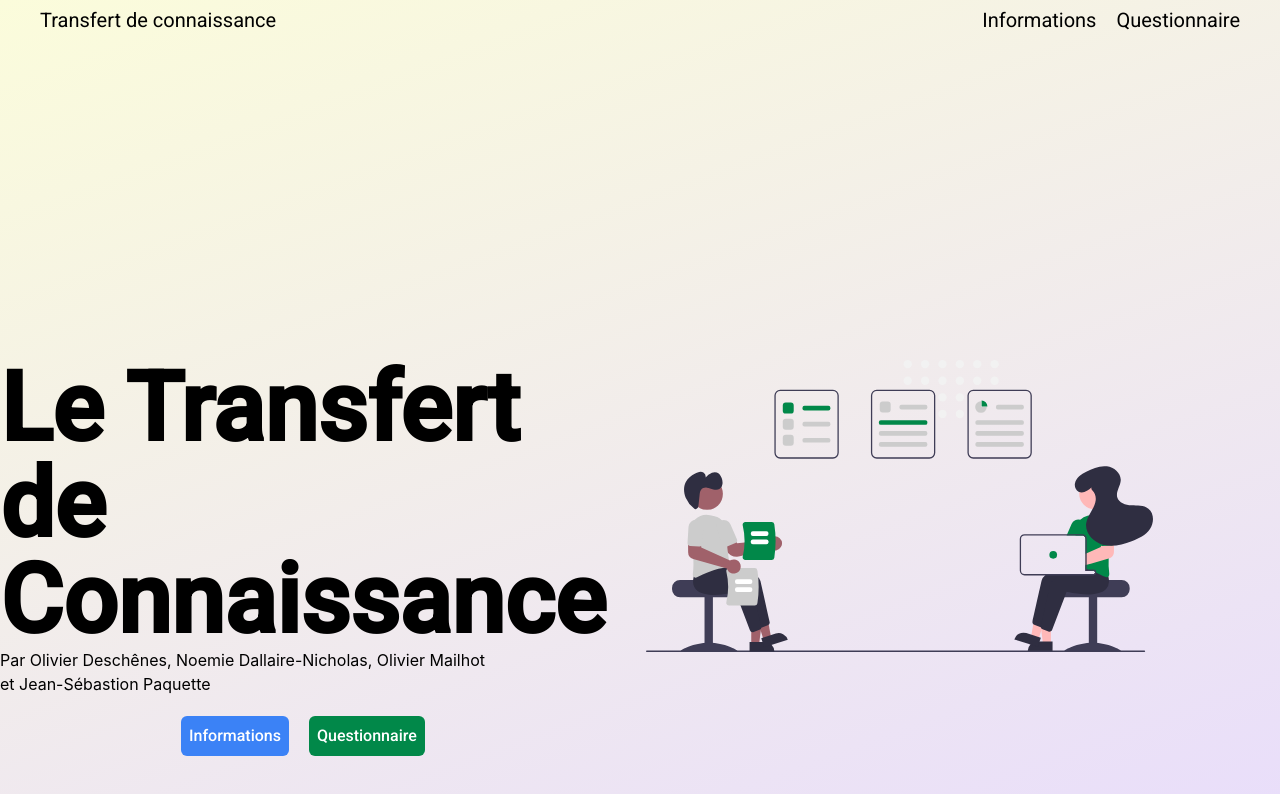
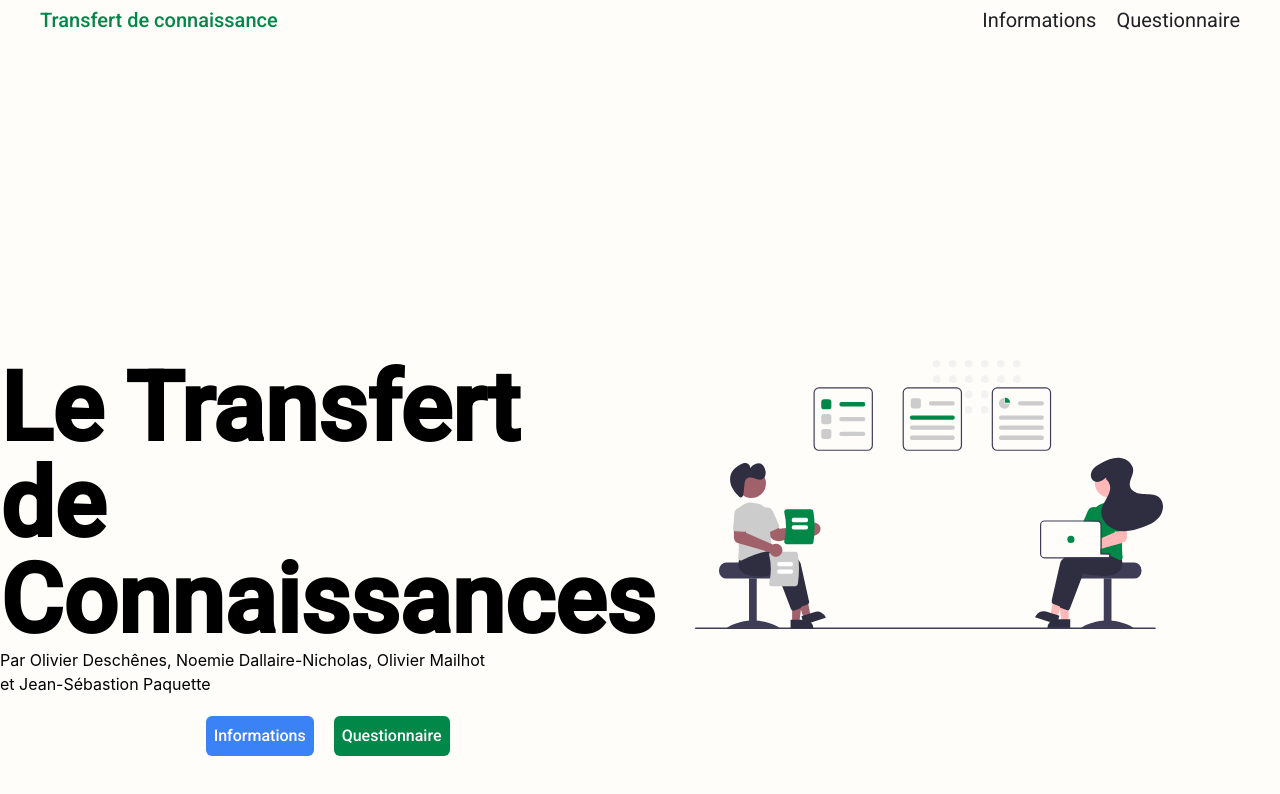
Before and after one commit to odeschenes-uds-dinf-s2/ADM124_defi, a React (Create React App) app: page / in a window 1280 px wide. Shown: the top 794 px of the page. Built offline with nearby package versions, Linux system fonts and the light colour scheme.

Commit message:
avancement

```diff
--- a/src/App.css
+++ b/src/App.css
@@ -27,7 +27,8 @@
 }
 
 body {
-    background-image: linear-gradient(-20deg, #e9defa 0%, #fbfcdb 100%);
+    //background-image: linear-gradient(-20deg, #e9defa 0%, #fbfcdb 100%);
+    background-color: #FFFDFA;
 }
 
 .navigation {
--- a/src/component/Home/Home.jsx
+++ b/src/component/Home/Home.jsx
@@ -10,15 +10,15 @@ export function Home() {
         <div className={'flex flex-col'}>
           <div>
             <h1 className={'home-title'}>
-              Le Transfert<br />de Connaissance
+              Le Transfert<br />de Connaissances
             </h1>
           </div>
           <div>
             Par Olivier Deschênes, Noemie Dallaire-Nicholas, Olivier Mailhot <br />et Jean-Sébastion Paquette
           </div>
           <div className={'home-links flex mt-5 justify-center space-x-5'}>
-            <div className={'bg-blue-500'}><Link to={'/informations'} >Informations</Link></div>
-            <div className={'bg-udes-100 text-white'}><Link to={'/questionnaire'}>Questionnaire</Link></div>
+            <Link className={'bg-blue-500'} to={'/informations'} >Informations</Link>
+            <Link className={'bg-udes-100'} to={'/questionnaire'}>Questionnaire</Link>
           </div>
         </div>
         <div>
--- a/src/component/Home/home.css
+++ b/src/component/Home/home.css
@@ -3,6 +3,8 @@
     /*background-image: linear-gradient(60deg, #abecd6 0%, #fbed96 100%);*/
 
     padding-top: 20rem;
+
+    animation: show 2s linear;
 }
 
 .home-title {
@@ -15,8 +17,17 @@
     width: 80%;
 }
 
-.home-links > div {
+.home-links > a {
     font-weight: 500;
     font-family: 'Roboto', sans-serif;
-    @apply text-white p-2 rounded-md hover:cursor-pointer;
+    @apply text-white p-2 rounded-md hover:cursor-pointer hover:scale-105;
 }
+
+@keyframes show {
+    from {
+        opacity: 0;
+    }
+    to {
+        opacity: 1;
+    }
+}
--- a/src/component/Navigation/navigation.css
+++ b/src/component/Navigation/navigation.css
@@ -1,8 +1,15 @@
 .navigation {
     font-family: 'Roboto', sans-serif;
+    font-weight: 300;
     @apply text-xl;
+    color: #202124;
 }
 
 .navigation a[aria-current="page"] {
-   /* @apply text-udes-100*/
+    @apply text-udes-100
 }
+
+.navigation a:hover,
+.navigation a[aria-current="page"]{
+    font-weight: 500;
+}
--- a/src/component/Question/Question.css
+++ b/src/component/Question/Question.css
@@ -33,7 +33,6 @@ section.question {
     justify-content: center;
     align-items: center;
     width: 100%;
-    background-color: #F0F0F0;
 }
 
 section.question header {
@@ -55,7 +54,7 @@ section.question li {
     display: flex;
     flex-direction: row;
     align-items: center;
-    border: 2px solid #eee;
+    border: 1px solid #eee;
     border-radius: 0.6rem;
     position: relative;
     max-width: 100%;
```
